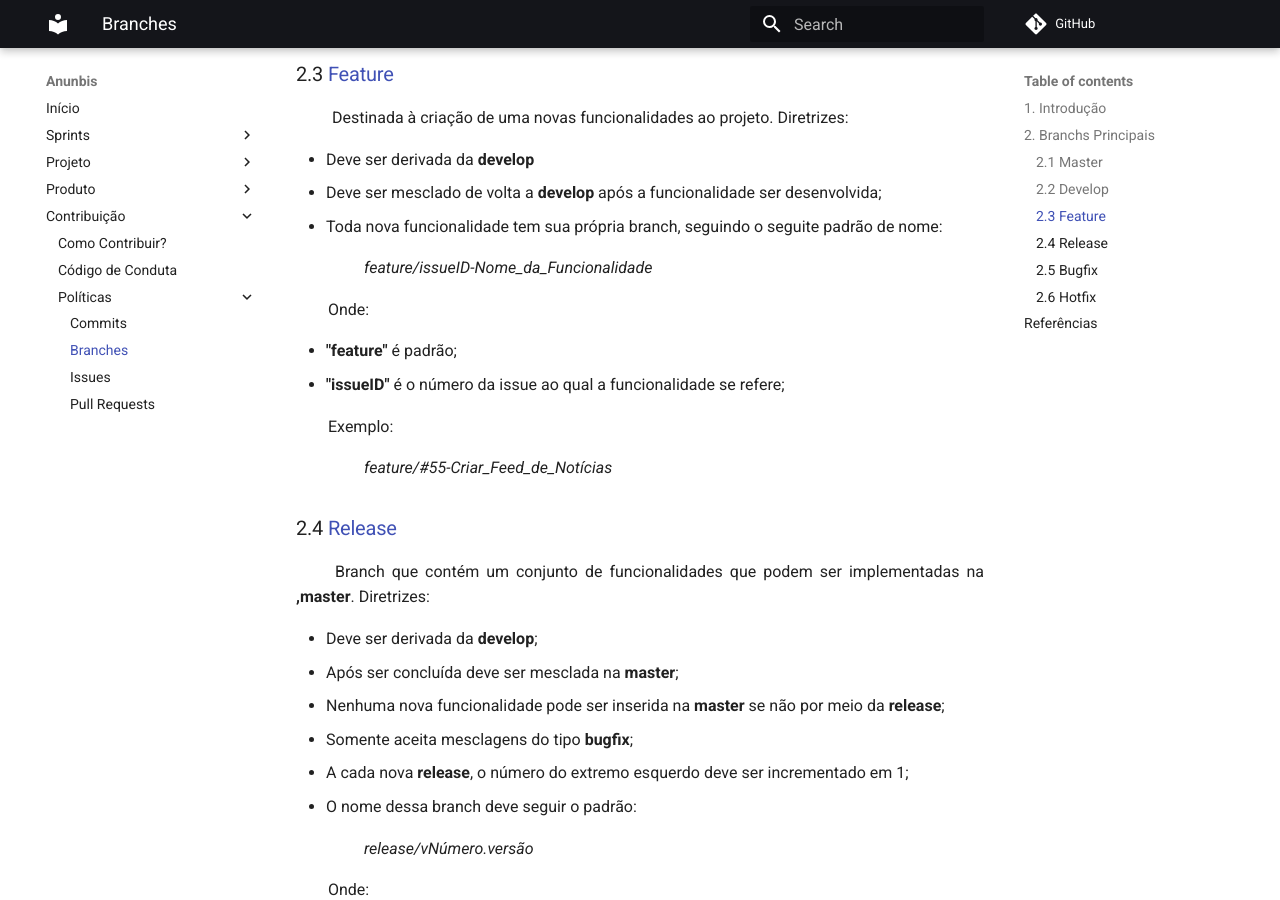
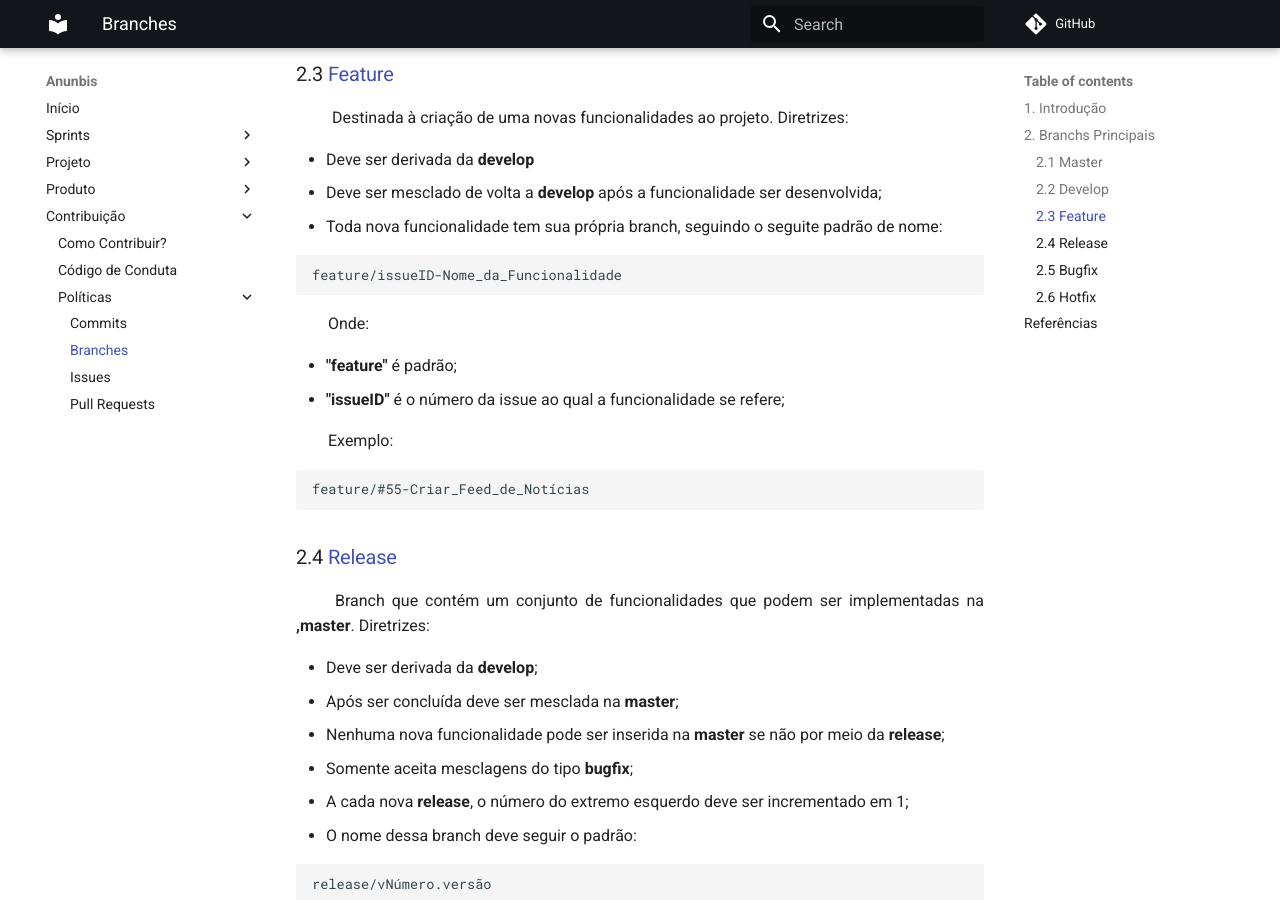
Before and after one commit to fga-eps-mds/2020.2-Anunbis, an MkDocs documentation site: the page built from docs/policies/branches.md, in a window 1280 px wide and 900 px high, scrolled down 915 px. Built offline with MkDocs 1.6.1 and Material for MkDocs 9.7.7, drawn with Linux system fonts in a browser that asks for light colours; comment, search, counter and statistics services are not loaded.

Commit message:
51 Colocando backgroud cinza nos Exemplos das Politicas de Repositorio
Adicionando backgroud cinza nos exemplos no pullRequests.md e no branchs.md
Co-authored-by: Rafael <rafael.cleydson@gmail.com>

````diff
--- a/docs/policies/branches.md
+++ b/docs/policies/branches.md
@@ -29,7 +29,9 @@
 * Deve ser mesclado de volta a <b>develop</b> após a funcionalidade ser desenvolvida;
 * Toda nova funcionalidade tem sua própria branch, seguindo o seguite padrão de nome:
 
-<p align = "justify"> &emsp;&emsp; &emsp;&emsp;<i>feature/issueID-Nome_da_Funcionalidade</i></p>
+```
+feature/issueID-Nome_da_Funcionalidade
+```
 
 <p align = "justify">&emsp;&emsp;Onde:</p>
 
@@ -38,7 +40,9 @@
 
 <p align = "justify">&emsp;&emsp;Exemplo:</p>
 
-<p align = "justify"> &emsp;&emsp; &emsp;&emsp;<i>feature/#55-Criar_Feed_de_Notícias</i></p>
+```
+feature/#55-Criar_Feed_de_Notícias
+```
 
 
 ### 2.4 <a name="2.4">Release</a>
@@ -51,7 +55,9 @@
 * A cada nova <b>release</b>, o número do extremo esquerdo deve ser incrementado em 1;
 * O nome dessa branch deve seguir o padrão:
 
-<p align = "justify"> &emsp;&emsp; &emsp;&emsp;<i>release/vNúmero.versão</i></p>
+```
+release/vNúmero.versão
+```
 
 <p align = "justify">&emsp;&emsp;Onde:</p>
 
@@ -59,7 +65,9 @@
 
 <p align = "justify">&emsp;&emsp;Exemplo:</p>
 
-<p align = "justify"> &emsp;&emsp; &emsp;&emsp;<i>release/v2.5</i></p>
+```
+release/v2.5
+```
 
 ### 2.5 <a name="2.5">Bugfix</a>
 <p align = "justify"> &emsp;&emsp; Branch destinada a resolver problemas como bugs e erros presentes na <b>release</b>.Diretrizes:</p>
@@ -68,7 +76,9 @@
 * Deve ser mesclada a release depois de finalizada;
 * Seu nome segue o seguinte padrão:
 
-<p align = "justify"> &emsp;&emsp; &emsp;&emsp;<i>bugfix/issueID-Nome_do_bugfix</i></p>
+```
+bugfix/issueID-Nome_do_bugfix
+```
 
 <p align = "justify">&emsp;&emsp;Onde:</p>
 
@@ -77,7 +87,9 @@
 
 <p align = "justify">&emsp;&emsp;Exemplo:</p>
 
-<p align = "justify"> &emsp;&emsp; &emsp;&emsp;<i>bugfix/#89-Resolver_Feed_de_Noticias</i></p>
+```
+bugfix/#89-Resolver_Feed_de_Noticias
+```
 
 ### 2.6 <a name="2.6">Hotfix</a>
 <p align = "justify"> &emsp;&emsp; Destinada a resolver problemas urgentes na <b>master</b>. Diretrizes:</p>
@@ -87,7 +99,9 @@
 * A cada novo <b>hotfix</b>, a versão do produto deve ser modificado, incrementando uma unidade ao número extremo direito.
 * O nome segue o seguinte padrão:
 
-<p align = "justify"> &emsp;&emsp; &emsp;&emsp;<i>hotfix/vNúmero.Versão</i></p>
+```
+hotfix/vNúmero.Versão
+```
 
 <p align = "justify">&emsp;&emsp;Onde:</p>
 
@@ -95,7 +109,9 @@
 
 <p align = "justify">&emsp;&emsp;Exemplo:</p>
 
-<p align = "justify"> &emsp;&emsp; &emsp;&emsp;<i>hotfix/v2.6</i></p>
+```
+hotfix/v2.6
+```
 
 
 ## Referências
````
Also changed, not shown: docs/policies/pullRequests.md (+13 -4 lines).
